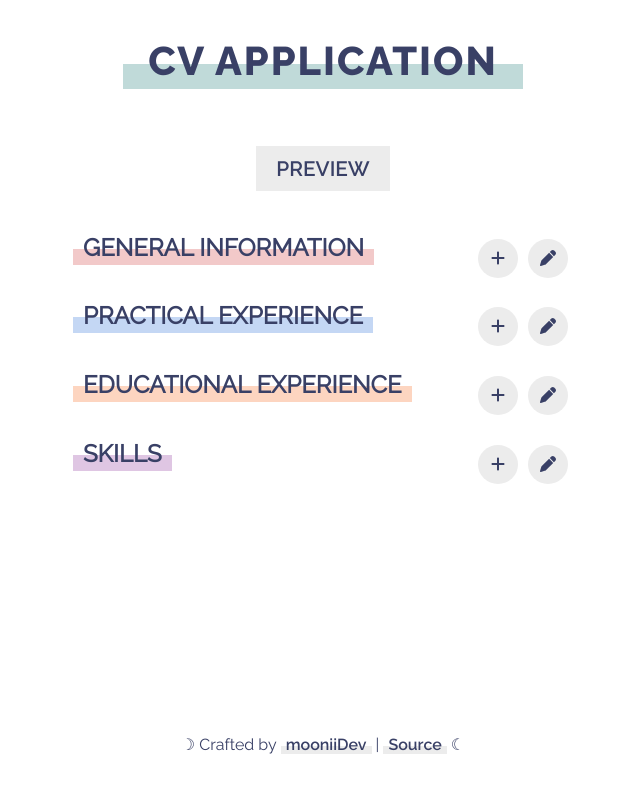
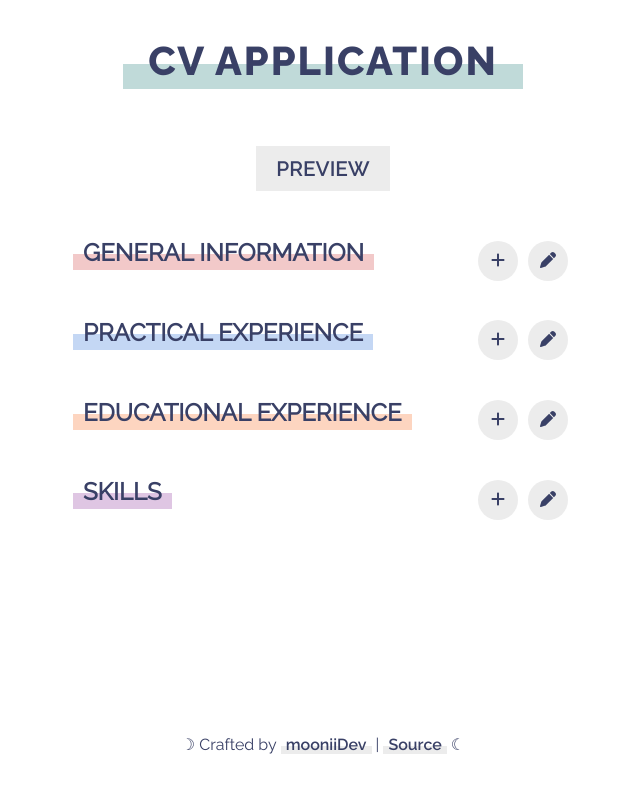
Before and after one commit to mooniiDev/cv-application, a React (Create React App) app: page / in a window 1280 px wide. Shown: the top 792 px of the page, without its empty margins (317-957 px from the left). Built offline with nearby package versions, Linux system fonts and the light colour scheme.

Commit message:
Update InfoTitle component's props names, styling and comments, add Button components into it

```diff
--- a/src/components/InfoTitle.js
+++ b/src/components/InfoTitle.js
@@ -1,15 +1,11 @@
-/* eslint-disable jsx-a11y/click-events-have-key-events */
-/* eslint-disable jsx-a11y/no-static-element-interactions */
-
-// Packages Imports
+// Packages imports
 import React from 'react';
 import PropTypes from 'prop-types';
 
-// Font Awesome Imports
-import { FontAwesomeIcon } from '@fortawesome/react-fontawesome';
-import { faPlus, faPen } from '@fortawesome/free-solid-svg-icons';
+// Components imports
+import Button from './Button';
 
-// Styling Imports
+// Styling imports
 import '../styles/InfoTitle.css';
 
 class InfoTitle extends React.Component {
@@ -20,45 +16,44 @@ class InfoTitle extends React.Component {
   }
 
   render() {
-    const { title, border, hover, formType, displayForm } = this.props;
+    const { title, border, hover, formType, handleFormDisplay } = this.props;
     return (
       <h2 className="info-title" data-form={formType}>
         <span className={`${border} info-border`}>{title}</span>
         <span>
-          {/* Button for adding information in the form */}
-          <span onClick={displayForm} className={`${hover} icon-plus`}>
-            <FontAwesomeIcon
-              icon={faPlus}
-              className="fa-fw"
-              pointerEvents="none"
-            />
-          </span>
-          {/* Button for editing information from the form */}
-          <span className={`${hover} icon-edit`}>
-            <FontAwesomeIcon icon={faPen} className="fa-fw" />
-          </span>
+          {/* Button of displaying the form for adding information */}
+          <Button
+            buttonEvent={handleFormDisplay}
+            buttonText="add"
+            buttonClass={`${hover} fontAwesome-button`}
+          />
+          {/* Button for editing information added to the form */}
+          <Button
+            buttonText="edit"
+            buttonClass={`${hover} fontAwesome-button`}
+          />
         </span>
       </h2>
     );
   }
 }
 
-// Validating Prop Types
+// Validating prop types
 InfoTitle.propTypes = {
   title: PropTypes.string,
   border: PropTypes.string,
   hover: PropTypes.string,
   formType: PropTypes.string,
-  displayForm: PropTypes.func,
+  handleFormDisplay: PropTypes.func,
 };
 
-// Creating Default Props
+// Creating default props
 InfoTitle.defaultProps = {
   title: '❗TEXT ERROR',
   border: 'green-border',
   hover: 'green-hover',
   formType: '',
-  displayForm: () => {},
+  handleFormDisplay: () => {},
 };
 
 export default InfoTitle;
--- a/src/styles/InfoTitle.css
+++ b/src/styles/InfoTitle.css
@@ -10,7 +10,7 @@
   line-height: 3px;
 }
 
-/* Info Titles Borders Styling */
+/* Info titles borders styling */
 .green-border {
   border-bottom: 16px solid var(--green);
 }
@@ -30,42 +30,3 @@
 .purple-border {
   border-bottom: 16px solid var(--purple);
 }
-
-/* Icons Styling */
-.icon-plus,
-.icon-edit {
-  height: 20px;
-  margin: 0 5px;
-  padding: 10px;
-  background-color: var(--grey);
-  font-size: 1rem;
-  border-radius: 50%;
-  transition: all .1s;
-}
-
-/* Icons Hovers Styling */
-.icon-plus:hover,
-.icon-edit:hover {
-  cursor: pointer;
-  transition: all .1s;
-}
-
-.green-hover:hover {
-  background-color: var(--green);
-}
-
-.red-hover:hover {
-  background-color: var(--red);
-}
-
-.blue-hover:hover {
-  background-color: var(--light-blue);
-}
-
-.orange-hover:hover {
-  background-color: var(--orange);
-}
-
-.purple-hover:hover {
-  background-color: var(--purple);
-}
```
